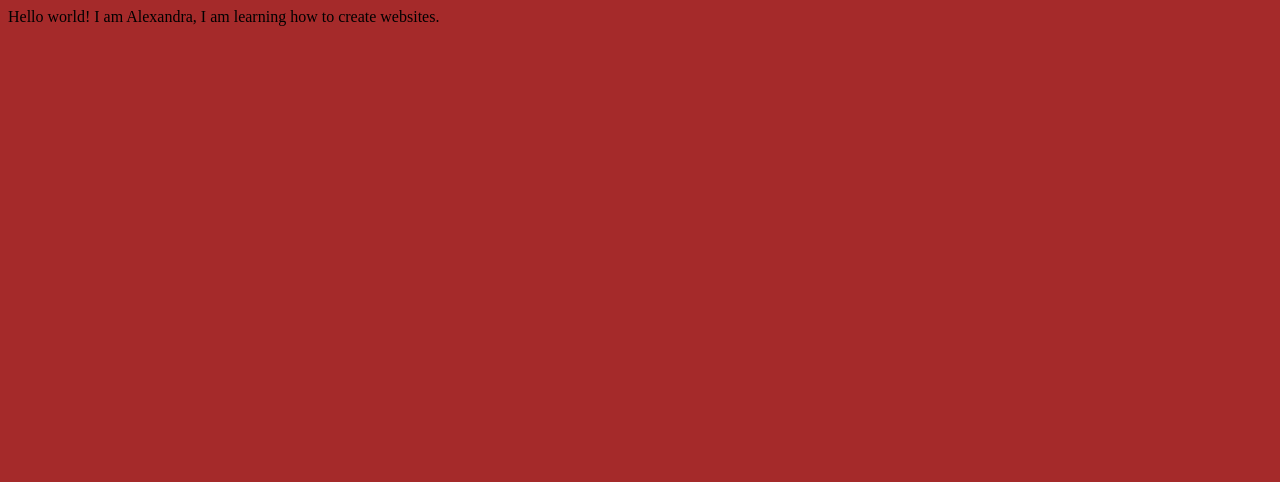
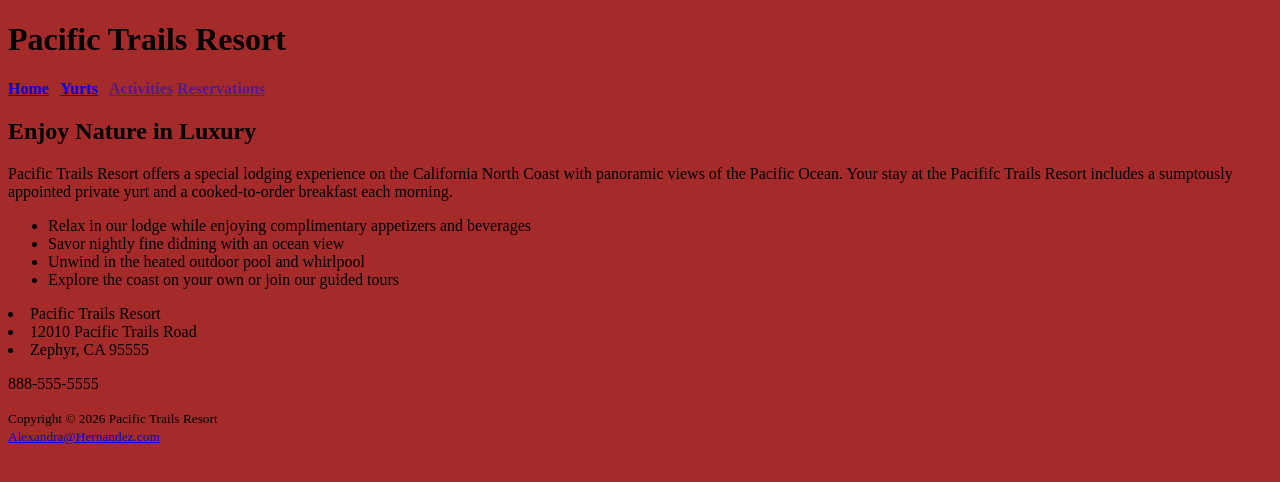
Before and after one commit to achern14-ops/achern14.github.io, a plain HTML site: page index.html in a window 1280 px wide. Drawn offline with Linux system fonts and the light colour scheme.

Commit message:
add index.html file and yurts.html file
chapter2 SC

```diff
--- a/index.html
+++ b/index.html
@@ -4,10 +4,53 @@
     <meta charset="UTF-8">
     <meta name="viewport" content="width=
     , initial-scale=1.0">
-    <title>Alexandra's First Webiste</title>
+    <title>Pacific Trails Resort</title>
     <link rel="stylesheet" href="styles.css"
 </head>
 <body>
-    Hello world! I am Alexandra, I am learning how to create websites.
+    <header>
+    <h1>Pacific Trails Resort</h1>
+</header>
+
+<nav>
+  <b>
+    <a href="index.html">Home</a> &nbsp;
+    <a href="Yurts.html">Yurts</a> &nbsp;
+    <a href="">Activities</a>
+    <a href="">Reservations</a>
+  </b>
+</nav>
+
+<main>
+    <h2>Enjoy Nature in Luxury</h2>
+
+    <p>
+        Pacific Trails Resort offers a special lodging experience on the California North Coast
+        with panoramic views of the Pacific Ocean. Your stay at the Pacififc Trails Resort includes a
+        sumptously appointed private yurt and a cooked-to-order breakfast each morning.
+    </p>
+
+    <ul>
+        <li>Relax in our lodge while enjoying complimentary appetizers and beverages</li>
+        <li>Savor nightly fine didning with an ocean view</li>
+        <li>Unwind in the heated outdoor pool and whirlpool</li>
+        <li>Explore the coast on your own or join our guided tours</li>
+    </ul>
+
+    <p>
+        <li> Pacific Trails Resort</li>
+        <li>12010 Pacific Trails Road</li>
+        <li>Zephyr, CA 95555</li>
+    </p>
+    <p>888-555-5555</p>
+</main>
+
+<footer>
+    <small>
+        Copyright &copy; 2026 Pacific Trails Resort<br>
+    <a href="mailto: Alexandra@Hernandez.com">Alexandra@Hernandez.com
+    </a>
+     </small>
+</footer>
 </body>
 </html>
```
Also changed, not shown: yurts.html (added, +49 -0 lines).
